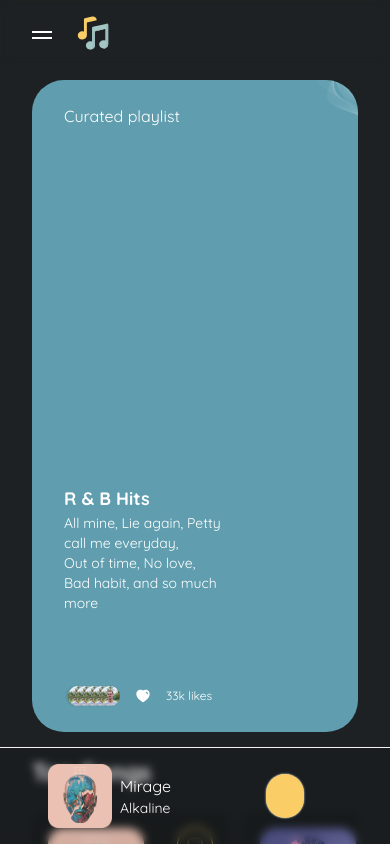
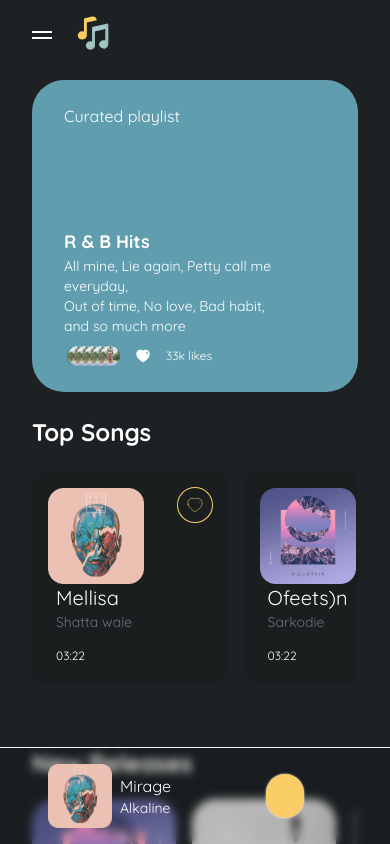
Before and after one commit to newtronahmed/musica, a React (Vite) app: page /home in a window 390 px wide. Shown: the top 844 px of the page. Built offline with nearby package versions, Linux system fonts and the light colour scheme; some icons are missing.

Commit message:
redirect and h-screen hero resolved

```diff
--- a/src/pages/index.jsx
+++ b/src/pages/index.jsx
@@ -14,9 +14,9 @@ function Index() {
     return (
         <Layout>
             <div className="container lg:grid lg:grid-cols-3 mt-[4rem] sm:mt-0 px-8 sm:px-0 gap-4 ">
-                <div className="col-span-2 w-full relative bg-blue overflow-hidden h-[calc(100vh_-_12rem)] sm:h-auto  sm:pr-0 px-8 rounded-[2rem]">
+                <div className="col-span-2 w-full relative bg-blue overflow-hidden h-[80vw] sm:h-auto  sm:pr-0 px-8 rounded-[2rem]">
                     <div className="grid grid-cols-5 h-full">
-                        <div className="left col-span-3 sm:col-span-2 py-6 flex flex-col sm:justify-between">
+                        <div className="left col-span-4 sm:col-span-2 py-6 flex flex-col sm:justify-between">
                             <div className='basis-2/3'>Curated playlist</div>
                             <div className='basis-1/3'>
                                 <h3 className='text-lg lg:text-4xl font-bold'>R & B Hits</h3>
@@ -41,7 +41,7 @@ function Index() {
                                 </div>
                             </div>
                         </div>
-                        <div className="right relative sm:col-span-3 col-span-2  " >
+                        <div className="right relative sm:col-span-3 col-span-1 " >
                             <img src="/asset/wave.svg" className=' absolute -top-[3rem] -right-[4rem] sm:top-0 sm:right-0 sm:h-full sm:w-full rotate-90 sm:rotate-0' alt="wave" />
                             <img className=' z-[1] bottom-0 hidden sm:block sm:absolute right-[-1rem]' src={banner_1} alt="banner-1" />
                         </div>
```
Also changed, not shown: 2 other files (tests, documents, lock files or other folders).
